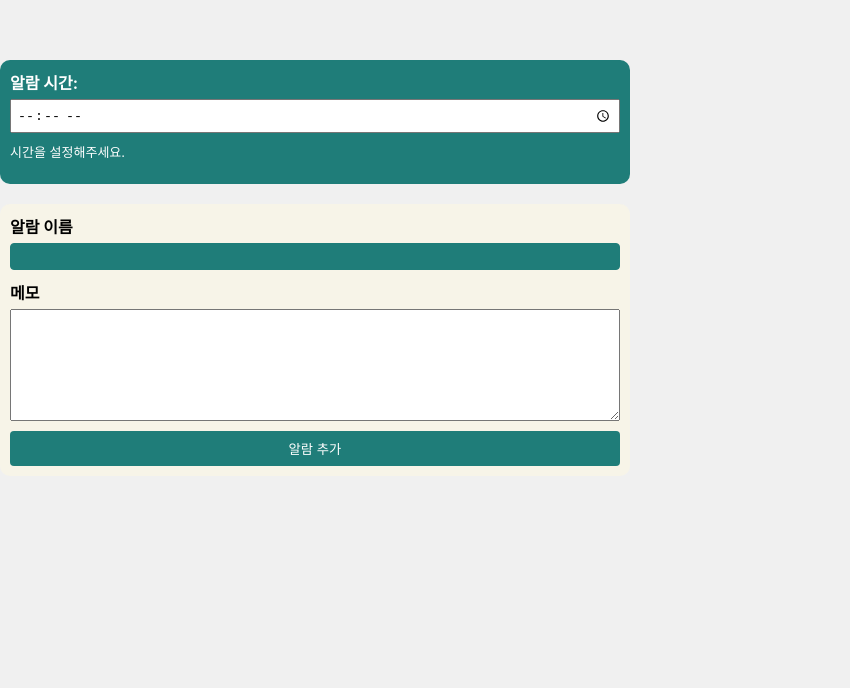
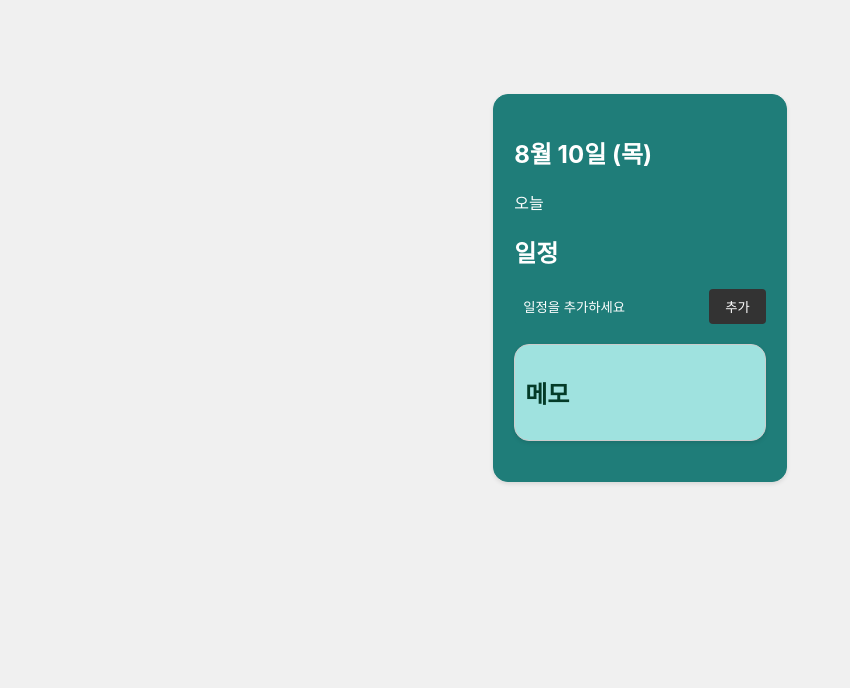
Before and after one commit to parkjungmin33/0814, a React (Create React App) app: page / in a window 1280 px wide. Shown: the part 112-800 px from the top of the page, without its empty margins (0-850 px from the left). Built offline with nearby package versions, Linux system fonts and the light colour scheme.

Commit message:
노인 일정 확인 컴포넌트와 보호자 일정 수정 컴포넌트에 대하여 라우팅 설정

```diff
--- a/package.json
+++ b/package.json
@@ -9,6 +9,7 @@
     "@testing-library/jest-dom": "^5.17.0",
     "@testing-library/react": "^13.4.0",
     "@testing-library/user-event": "^13.5.0",
+    "i": "^0.3.7",
     "react": "^18.2.0",
     "react-dom": "^18.2.0",
     "react-router-dom": "^6.15.0",
--- a/src/App.js
+++ b/src/App.js
@@ -1,18 +1,36 @@
-import React, { useState } from 'react';
-import AlarmItem from './AlarmItem';
+import React from 'react';
+import {createBrowserRouter, RouterProvider, Outlet} from 'react-router-dom';
+
 import './App.css';
-import TodoApp from './TodoApp';
+
 import ScheduleReminderPlanner from './ScheduleReminderPlanner'
 import SeniorScheduleReminder from './SeniorScheduleReminder';
 
 export default function App() {
+  const routes = [
+    {
+      element: <Layout />,
+      children: [
+        {path: '/', element: <SeniorScheduleReminder />},
+        {path: '/child', element: <ScheduleReminderPlanner/>},
+      ],
+    },
+  ]
+
+
+  const router = createBrowserRouter(routes);
+
   return (
-    <div>
-      <ScheduleReminderPlanner/>
-      <SeniorScheduleReminder/>
-      <div className="login">
-
-    </div>
-    </div>
+    <RouterProvider router={router} />
   );
 }
+
+function Layout() {
+	return (
+		<div>
+			<main>
+				<Outlet />
+			</main>
+		</div>
+	);
+}
```
Also changed, not shown: 1 other file (tests, documents, lock files or other folders).
